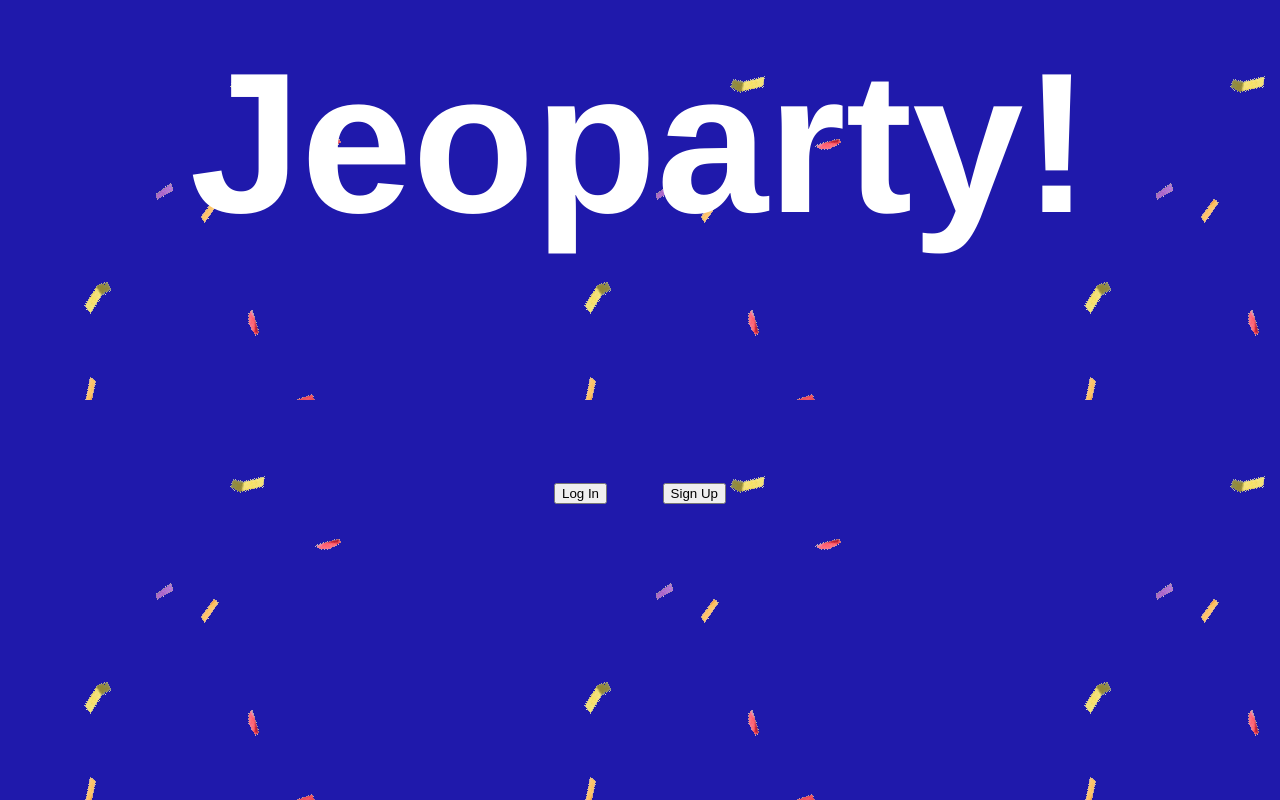
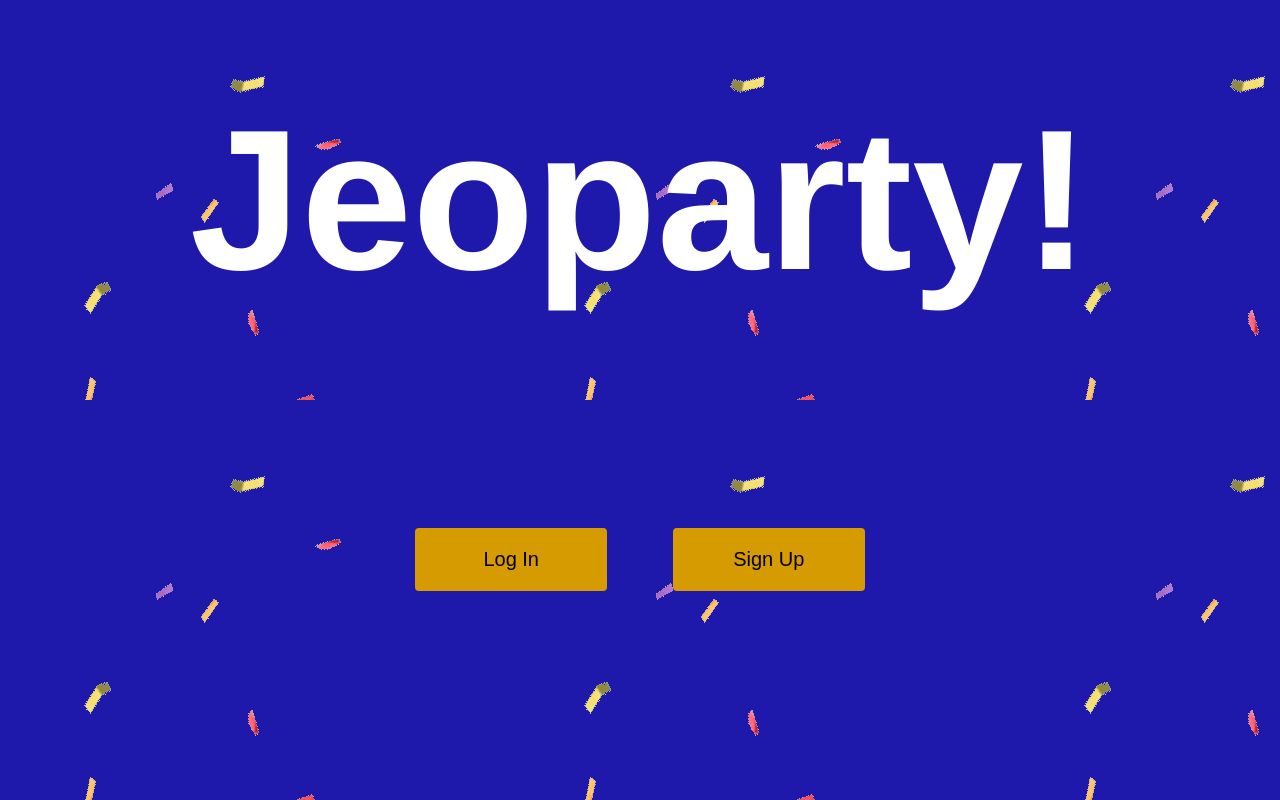
Before and after one commit to malinpho/jeoparty, a PHP site: page /homepage.html in a window 1280 px wide. Run offline with PHP 8.4, Linux system fonts and the light colour scheme; some web fonts are replaced.

Commit message:
changed buttons

```diff
--- a/homepage.css
+++ b/homepage.css
@@ -15,8 +15,21 @@ body {
 }
 
 .jeopardytitle {
-
+  height: 2em;
+  line-height: 2em;
 }
 
-.jeopardytitle span{
+.homebutton {
+  display: inline-block;
+  border-radius: 4px;
+  background-color: #D69B00;
+  border: none;
+  text-align: center;
+  font-size: 20px;
+  padding: 1em;
+  width: 15%;
+  transition: all 0.5s;
+  cursor: pointer;
+  margin: 5px;
+  vertical-align: middle;
 }
--- a/homepage.html
+++ b/homepage.html
@@ -9,17 +9,14 @@
    <link href="homepage.css" rel="stylesheet">
    <link href="https://cdnjs.cloudflare.com/ajax/libs/animate.css/3.7.2/animate.min.css"" rel="stylesheet">
 </head>
-
 <body>
   <div class=jeopardytitle>
-    <span>
-      <h1 class="animated jackInTheBox">Jeoparty!</h1>
-    </span>
+    <h1 class="animated jackInTheBox">Jeoparty!</h1>
   </div>
 
-  <div class=logbuttons>
-    <button type="button">Log In</button>
-    <button type="button">Sign Up</button>
+  <div>
+    <button class="homebutton"><span>Log In</span></button>
+  <button class="homebutton"><span>Sign Up</span></button>
   </div>
 
 </body>
```
Also changed, not shown: 1 other file.
